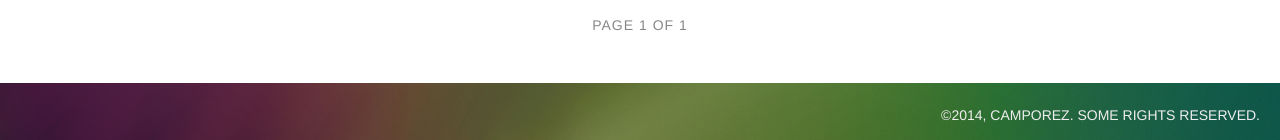
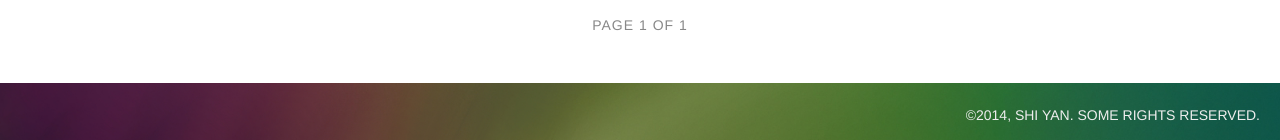
Before and after one commit to shi-yan/old_blog, a Jekyll site: the page built from index.html, in a window 1280 px wide. Shown: the part 1031-1171 px from the top of the page. Built offline with Jekyll 4.4.1, drawn with Linux system fonts in a browser that asks for light colours; some web fonts are replaced; the list of posts is cut into pages by our own code.

Commit message:
set config

```diff
--- a/_config.yml
+++ b/_config.yml
@@ -6,16 +6,16 @@
 permalink:	/blog/:title
 
 # Setup
-title:		Thinny
+title:		Shi Yan
 tagline:	'blog'
 description:	'My personal blog.'
-url:		http://camporez.com
+url:		http://shi-yan.github.io
 commentsystem:	google
 disqus:		example
 
 author:
-  name:		'Ian Camporez Brunelli'
-  url:		https://google.com/+IanCamporezBrunelli
+  name:		'Shi Yan'
+  url:		https://plus.google.com/115320226384446129864
 
 paginate:	5
 
@@ -48,7 +48,7 @@
     url:	/about
 
 copyright:
-  author:	Camporez
+  author:	Shi Yan
   url:		http://camporez.com
   type_title:	Some rights reserved
   type_url:	http://creativecommons.org/licenses/by-nc/2.5
```
